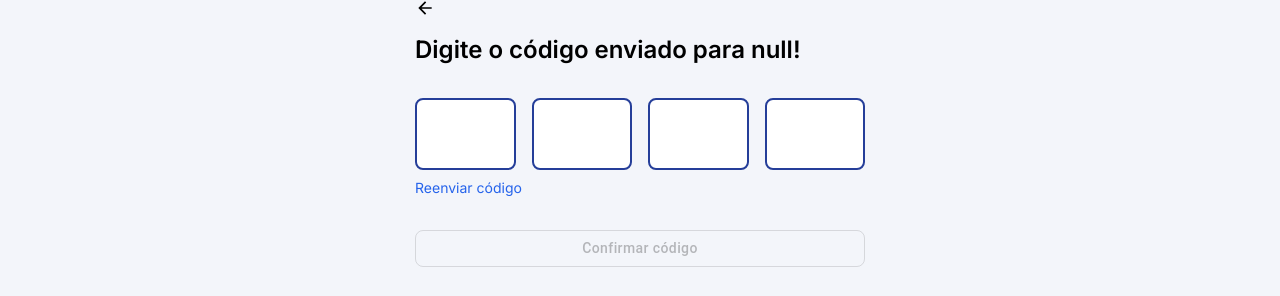
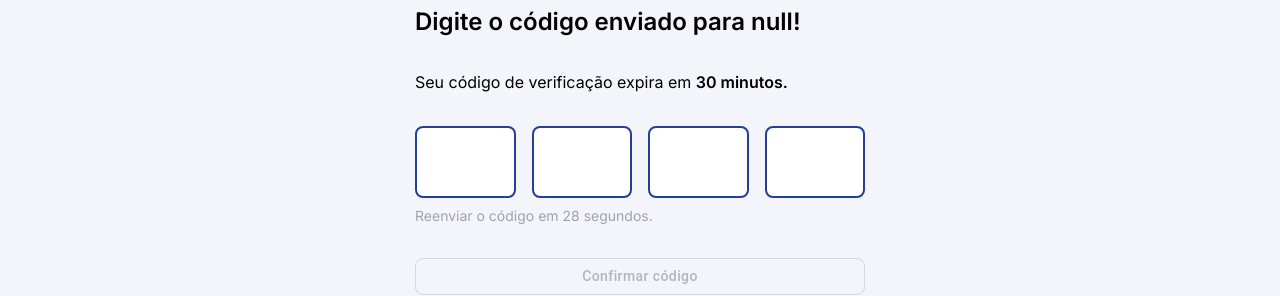
Before and after one commit to developmentHC/conectaBemFront, a Next.js app: page /auth/confirm-code in a window 1280 px wide. Both pictures are taken after a click on the element "Reenviar código". Shown: the part 193-489 px from the top of the page. Built offline with nearby package versions, Linux system fonts and the light colour scheme; no server answers.

Commit message:
refactor:  adding system where it will have a count if the user resets the email and has a count

```diff
--- /dev/null
+++ b/src/app/auth/confirmar-codigo/page.tsx
@@ -0,0 +1,30 @@
+import { CodeForm } from "@/features/auth/components/CodeForm/CodeForm";
+import { TitleCode } from "@/features/auth/components/CodeForm/TitleCode";
+import { Divider } from "@mui/material";
+import { FaRegQuestionCircle } from "react-icons/fa";
+
+export default function ConfirmCode() {
+  return (
+    <main className="flex justify-center">
+      <div className="flex flex-col md:max-w-[450px] justify-center gap-8">
+        <TitleCode />
+
+        <CodeForm />
+
+        <Divider />
+
+        <div className="flex flex-col gap-4 text-gray-600">
+          <span className="">
+            Não se esqueça de verificar sua caixa de spam, caso não encontre
+            nosso e-mail
+          </span>
+          <div className="flex items-center gap-2">
+            <FaRegQuestionCircle />
+
+            <span className="">Precisa de ajuda?</span>
+          </div>
+        </div>
+      </div>
+    </main>
+  );
+}
--- a/src/features/auth/components/CodeForm/CodeForm.tsx
+++ b/src/features/auth/components/CodeForm/CodeForm.tsx
@@ -4,14 +4,16 @@ import { useState } from "react";
 import { Button, CircularProgress } from "@mui/material";
 import { CodeInput } from "@/components/CodeInput/CodeInput";
 import { useCredentialLogin } from "../../hooks/useCredentialLogin";
-import { useAuthStore } from "../../stores/useAuthStore";
 import { useConfirmOTP } from "../../hooks/useConfirmOTP";
+import { useCountdown } from "../../hooks/useCountdown";
+import { useEmailStore } from "@/stores/emailStore";
 
 export const CodeForm = () => {
   const { mutate: resendCode } = useCredentialLogin();
   const { mutate: sendEmailCode, error, isPending } = useConfirmOTP();
-  const { email } = useAuthStore();
+  const { email } = useEmailStore();
   const [code, setCode] = useState<(string | null)[]>([null, null, null, null]);
+  const { countdown, isActive, startCountdown } = useCountdown();
 
   const onSubmit = (data: (string | null)[]) => {
     const code = data.join("");
@@ -20,13 +22,19 @@ export const CodeForm = () => {
   };
 
   const sendCode = () => {
-    console.log(email);
+    startCountdown();
 
     resendCode({ email });
   };
 
   return (
     <>
+      {isActive && (
+        <p>
+          Seu código de verificação expira em{" "}
+          <span className="font-semibold">30 minutos.</span>
+        </p>
+      )}
       <div className="flex flex-col gap-3 text-sm">
         <div className="flex flex-col gap-2 ">
           <CodeInput
@@ -34,9 +42,16 @@ export const CodeForm = () => {
             onChange={setCode}
             onFirstComplete={onSubmit}
           />
-          <span onClick={sendCode} className="text-blue-600 cursor-pointer">
-            Reenviar código
-          </span>
+          {isActive && (
+            <p className="text-gray-400 text-sm">
+              Reenviar o código em {countdown} segundos.
+            </p>
+          )}
+          {!isActive && (
+              <span onClick={sendCode} className="text-blue-600 cursor-pointer">
+                Reenviar código
+              </span>
+            )}
         </div>
       </div>
 
--- /dev/null
+++ b/src/features/auth/components/CodeForm/TitleCode.tsx
@@ -0,0 +1,15 @@
+"use client";
+
+import { WelcomeSectionHeader } from "@/components/WelcomeSectionHeader";
+import { useEmailStore } from "@/stores/emailStore";
+
+export const TitleCode = () => {
+  const { email } = useEmailStore();
+
+  return (
+    <WelcomeSectionHeader
+      href="/auth"
+      title={`Digite o código enviado para ${email || "seu e-mail"}!`}
+    />
+  );
+};
--- a/src/features/auth/hooks/useConfirmOTP.ts
+++ b/src/features/auth/hooks/useConfirmOTP.ts
@@ -1,11 +1,11 @@
 import { api } from "@/libs/api";
+import { useEmailStore } from "@/stores/emailStore";
 import { useMutation } from "@tanstack/react-query";
 import { useRouter } from "next/navigation";
-import { useAuthStore } from "../stores/useAuthStore";
 
 export const useConfirmOTP = () => {
   const router = useRouter();
-  const { email, isConfirmed } = useAuthStore();
+  const { email } = useEmailStore();
 
   return useMutation({
     mutationFn: async ({ code }: { code: string }) => {
@@ -17,11 +17,7 @@ export const useConfirmOTP = () => {
       return response.data;
     },
     onSuccess: () => {
-      if (!isConfirmed) {
-        router.push(`/auth/registro`);
-      }
-
-      router.push(`/home`);
+      router.push(`/auth/registro`);
     },
   });
 };
--- /dev/null
+++ b/src/features/auth/hooks/useCountdown.ts
@@ -0,0 +1,29 @@
+import { useEffect, useState } from "react";
+
+export const useCountdown = () => {
+  const [countdown, setCountdown] = useState(30);
+  const [isActive, setIsActive] = useState(false);
+
+  useEffect(() => {
+    if (!isActive || countdown <= 0) {
+      setIsActive(false);
+
+      setCountdown(30);
+
+      return
+    }
+
+    const timer = setInterval(() => {
+      setCountdown((prev) => prev - 1);
+    }, 1000);
+
+    return () => clearInterval(timer);
+  }, [isActive, countdown]);
+
+  const startCountdown = () => {
+    setCountdown(countdown);
+    setIsActive(true);
+  };
+
+  return { countdown, isActive, startCountdown };
+};
--- a/src/features/auth/hooks/useCredentialLogin.ts
+++ b/src/features/auth/hooks/useCredentialLogin.ts
@@ -2,11 +2,9 @@ import { api } from "@/libs/api";
 import { useMutation } from "@tanstack/react-query";
 import { useRouter } from "next/navigation";
 import toast from "react-hot-toast";
-import { useAuthStore } from "../stores/useAuthStore";
 
 export const useCredentialLogin = () => {
   const router = useRouter();
-  const { setEmail } = useAuthStore();
 
   return useMutation({
     mutationFn: async (email: any) => {
@@ -14,9 +12,7 @@ export const useCredentialLogin = () => {
 
       return response.data;
     },
-    onSuccess: (responseData: ResponseData) => {
-      setEmail(responseData.email.adress);
-
+    onSuccess: () => {
       toast.success("Código enviado com sucesso!");
 
       router.push(`/auth/confirmar-codigo`);
@@ -26,9 +22,3 @@ export const useCredentialLogin = () => {
     },
   });
 };
-
-type ResponseData = {
-  email: {
-    adress: string;
-  };
-};
```
